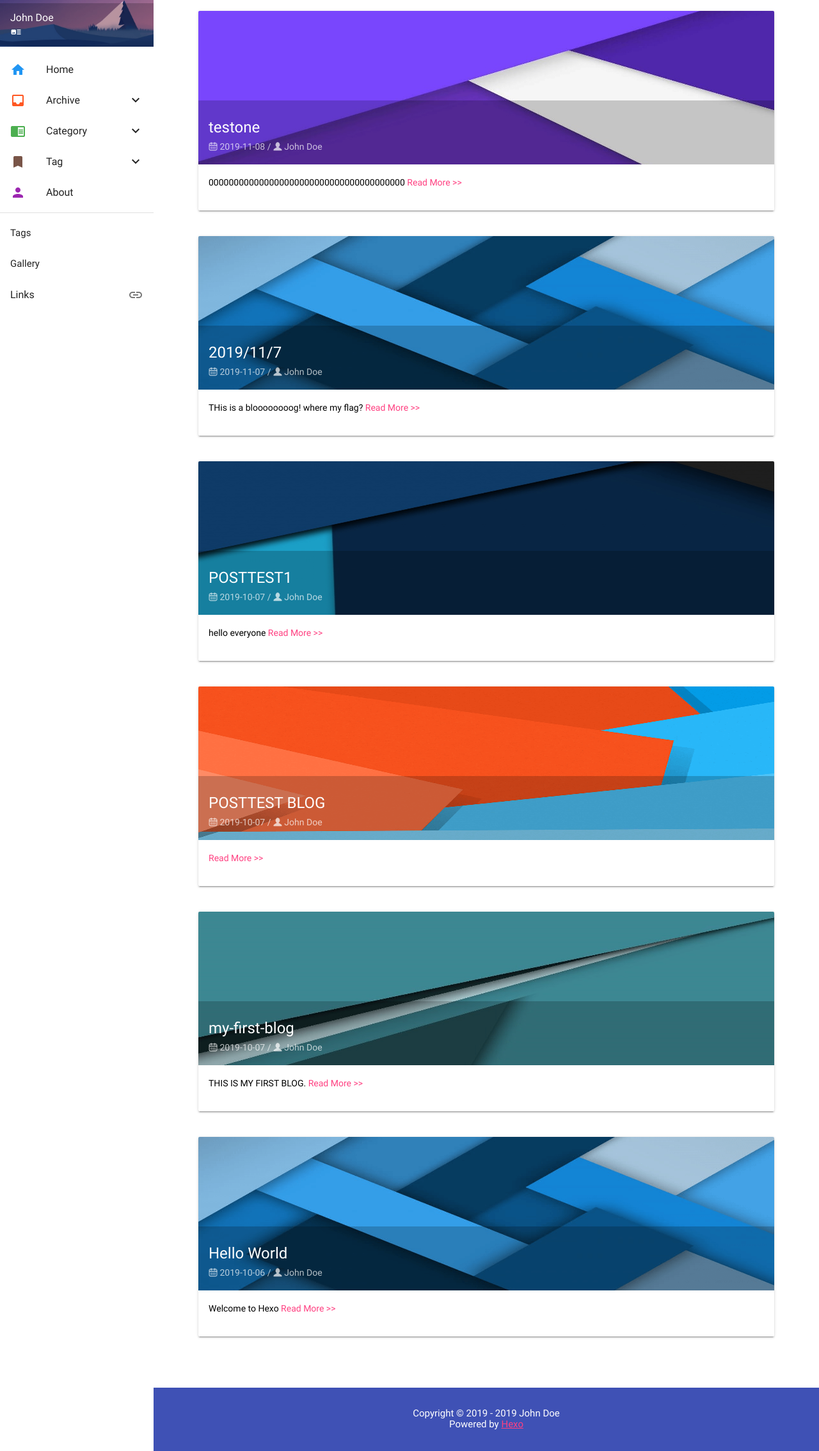
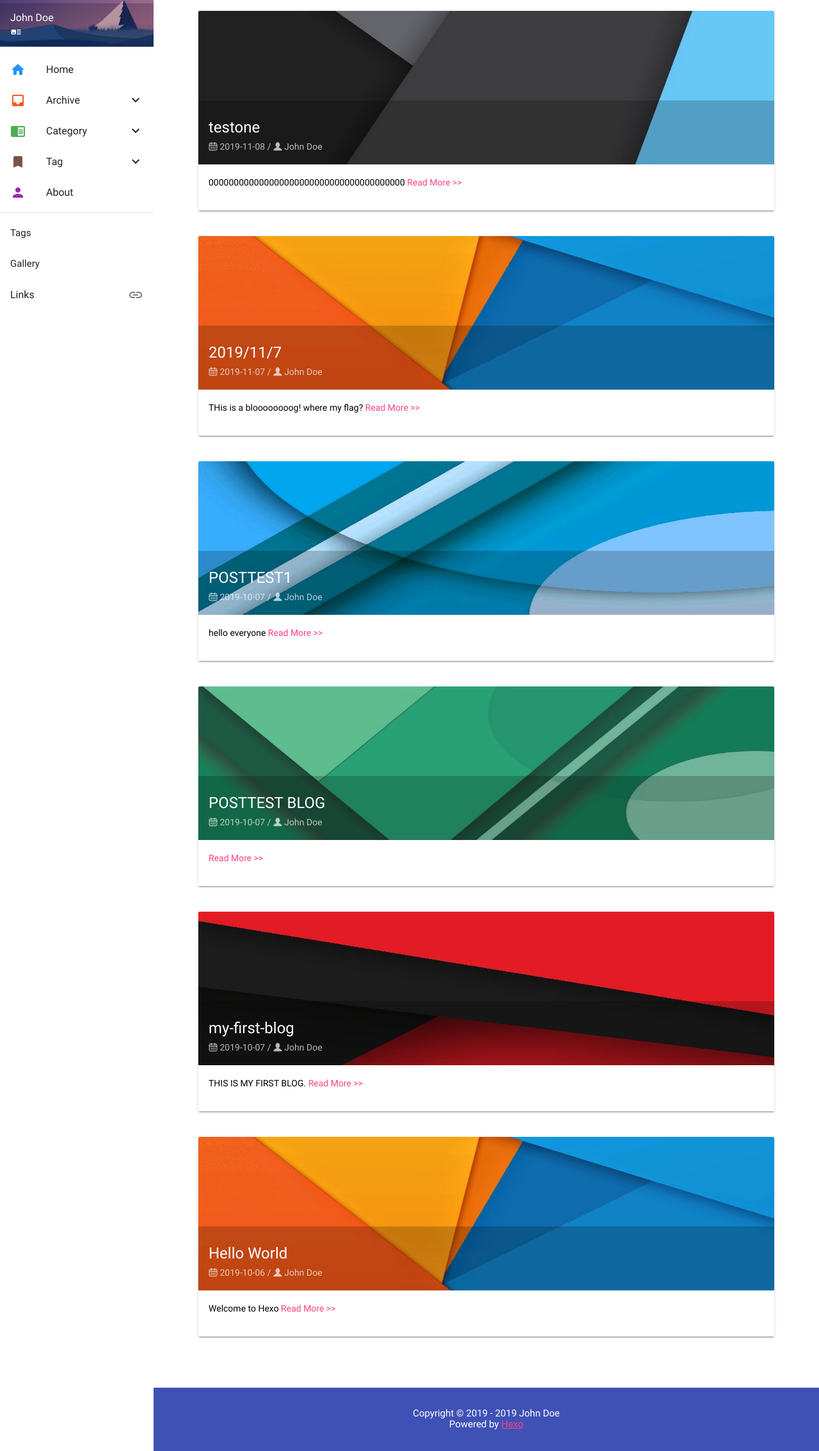
Before and after one commit to OYsJcHar/OYsJcHar.github.io, a plain HTML site: page index.html in a window 1280 px wide. Shown: the part 87-2355 px from the top of the page at 64% size. Drawn offline with Linux system fonts and the light colour scheme; no server answers; files whose address does not match are found by name.

Commit message:
Site updated: 2019-12-07 16:51:34

```diff
--- a/index.html
+++ b/index.html
@@ -160,7 +160,7 @@
   <article class="mdui-card mdui-m-b-5 mdui-hoverable">
     <a href="/2019/11/08/testone/">
       <header class="mdui-card-media mdui-ripple">
-        <img src="/images/random/material-3.png" style="max-height: 240px;">
+        <img src="/images/random/material-13.png" style="max-height: 240px;">
         <div class="mdui-card-media-covered">
           <div class="mdui-card-primary">
             <div class="mdui-card-primary-title">testone</div>
@@ -185,7 +185,7 @@
   <article class="mdui-card mdui-m-b-5 mdui-hoverable">
     <a href="/2019/11/07/2019-11-7/">
       <header class="mdui-card-media mdui-ripple">
-        <img src="/images/random/material-2.png" style="max-height: 240px;">
+        <img src="/images/random/material-17.png" style="max-height: 240px;">
         <div class="mdui-card-media-covered">
           <div class="mdui-card-primary">
             <div class="mdui-card-primary-title">2019/11/7</div>
@@ -212,7 +212,7 @@ flag?
   <article class="mdui-card mdui-m-b-5 mdui-hoverable">
     <a href="/2019/10/07/POSTTEST1/">
       <header class="mdui-card-media mdui-ripple">
-        <img src="/images/random/material-12.png" style="max-height: 240px;">
+        <img src="/images/random/material-7.png" style="max-height: 240px;">
         <div class="mdui-card-media-covered">
           <div class="mdui-card-primary">
             <div class="mdui-card-primary-title">POSTTEST1</div>
@@ -237,7 +237,7 @@ flag?
   <article class="mdui-card mdui-m-b-5 mdui-hoverable">
     <a href="/2019/10/07/POSTTEST-BLOG/">
       <header class="mdui-card-media mdui-ripple">
-        <img src="/images/random/material-14.png" style="max-height: 240px;">
+        <img src="/images/random/material-6.png" style="max-height: 240px;">
         <div class="mdui-card-media-covered">
           <div class="mdui-card-primary">
             <div class="mdui-card-primary-title">POSTTEST BLOG</div>
@@ -261,7 +261,7 @@ flag?
   <article class="mdui-card mdui-m-b-5 mdui-hoverable">
     <a href="/2019/10/07/my-first-blog/">
       <header class="mdui-card-media mdui-ripple">
-        <img src="/images/random/material-11.png" style="max-height: 240px;">
+        <img src="/images/random/material-9.png" style="max-height: 240px;">
         <div class="mdui-card-media-covered">
           <div class="mdui-card-primary">
             <div class="mdui-card-primary-title">my-first-blog</div>
@@ -286,7 +286,7 @@ flag?
   <article class="mdui-card mdui-m-b-5 mdui-hoverable">
     <a href="/2019/10/06/hello-world/">
       <header class="mdui-card-media mdui-ripple">
-        <img src="/images/random/material-2.png" style="max-height: 240px;">
+        <img src="/images/random/material-17.png" style="max-height: 240px;">
         <div class="mdui-card-media-covered">
           <div class="mdui-card-primary">
             <div class="mdui-card-primary-title">Hello World</div>
```
Also changed, not shown: archives/2019/10/index.html (+4 -4 lines), archives/2019/11/index.html (+2 -2 lines), archives/2019/index.html (+6 -6 lines), archives/index.html (+6 -6 lines).
